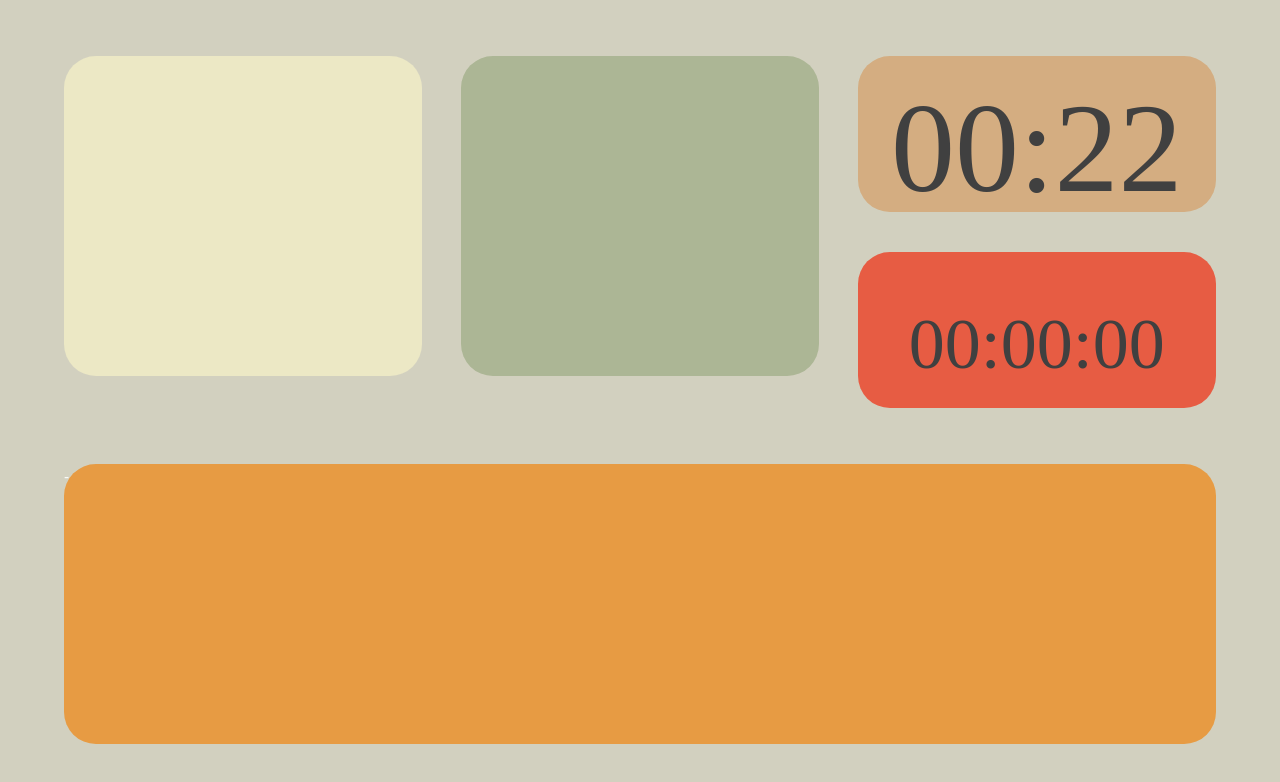
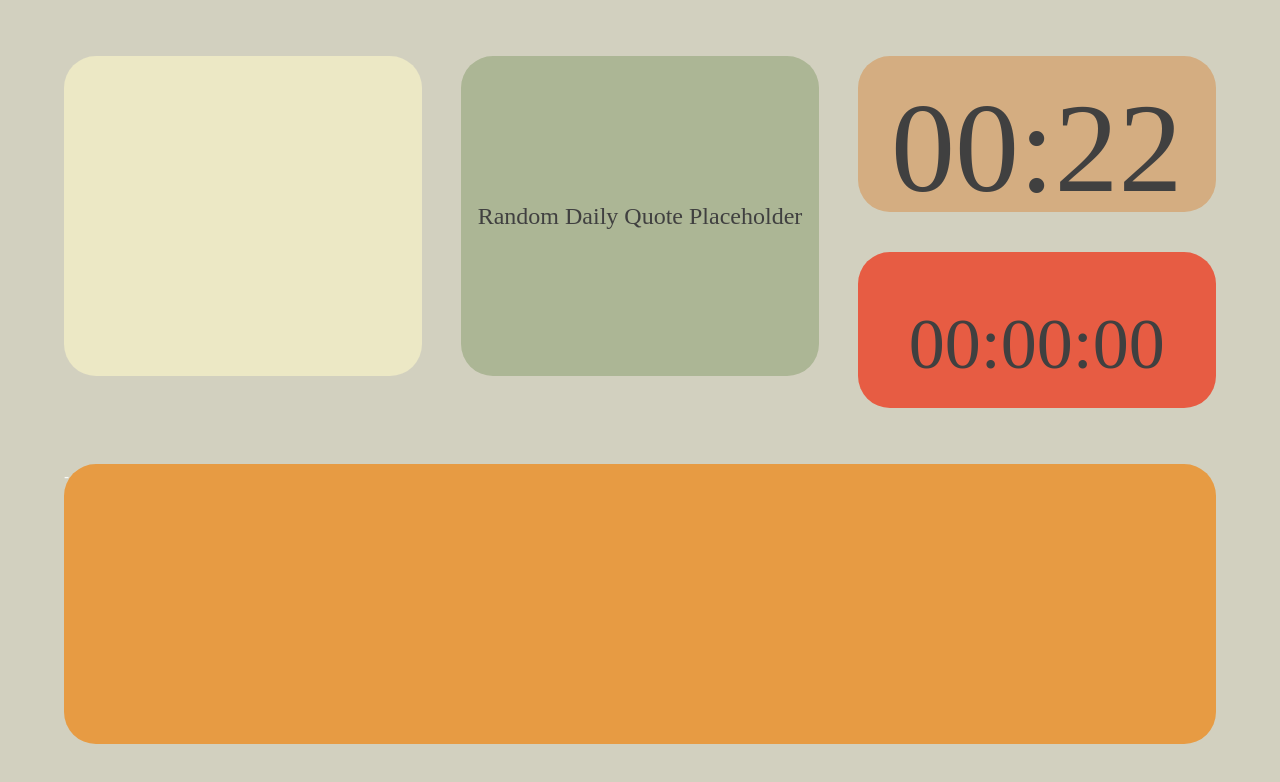
Before and after one commit to Juzznick/Ticvite, a React (Vite) app in the folder frontend/: page /dash in a window 1280 px wide. Shown: the top 782 px of the page. Built offline with nearby package versions, Linux system fonts and the light colour scheme; a web font is replaced by a local one.

Commit message:
theme changes

```diff
--- a/frontend/src/DashScreen.jsx
+++ b/frontend/src/DashScreen.jsx
@@ -18,13 +18,15 @@ function DashScreen() {
         <div className="flex flex-col items-center justify-evenly  h-screen w-[90vw]" >
             <div className='flex justify-between w-[100%]'>
                 <div className='bg-[#ECE8C5] h-[25vw] w-[28vw] rounded-4xl'></div>
-                <div className='bg-[#ACB695] h-[25vw] w-[28vw] rounded-4xl'></div>
+                <div className='bg-[#ACB695] h-[25vw] w-[28vw] rounded-4xl flex justify-center items-center'>
+                    <h1 className=' text-2xl font-flubber text-textgrey'>Random Daily Quote Placeholder</h1>
+                </div>
                 <div className='grid grid-cols-1 grid-rows-2 gap-10'>
                     <div id="time" className='bg-[#D4AD81] w-[28vw] rounded-4xl flex items-center justify-center'>
-                        <h1 className='text-9xl text-[#404040] font-flubber pt-7'>{time}</h1>
+                        <h1 className='text-9xl text-textgrey font-flubber pt-7'>{time}</h1>
                     </div>
                     <div id="time" className='bg-[#E75C43] w-[28vw] rounded-4xl flex items-center justify-center'>
-                        <h1 className='text-7xl text-[#404040] font-flubber pt-7'>00:00:00</h1>
+                        <h1 className='text-7xl text-textgrey font-flubber pt-7'>00:00:00</h1>
                     </div>
                 </div>
             </div>
--- a/frontend/src/components/Features.jsx
+++ b/frontend/src/components/Features.jsx
@@ -1,7 +1,7 @@
 const Features = () => {
     return (
         <div className="h-screen w-screen flex items-center justify-center">
-            <h1 className="font-flubber text-coalblack text-6xl">Features.</h1>
+            <h1 className="font-flubber text-coalblack text-6xl dropDown">Features.</h1>
         </div>
     );
 }
--- a/frontend/src/index.css
+++ b/frontend/src/index.css
@@ -10,6 +10,8 @@
   --color-litebrown: #B6A87E;
 
   --color-coalblack: #242424;
+
+  --color-textgrey: #404040;
 }
 
 body{
```
